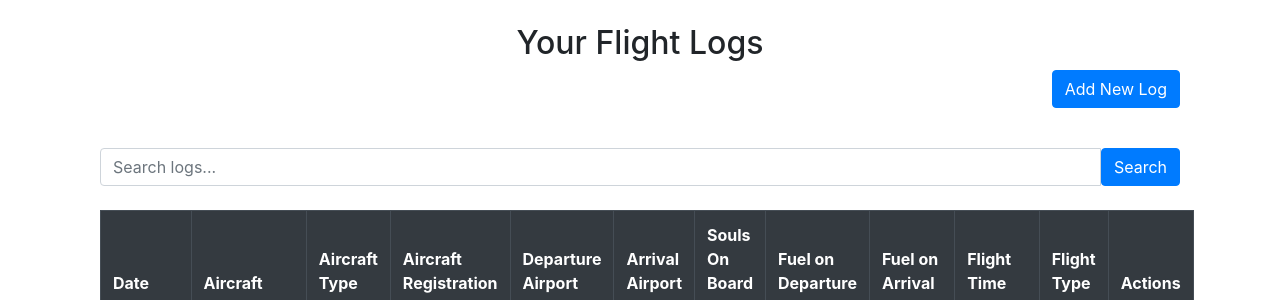
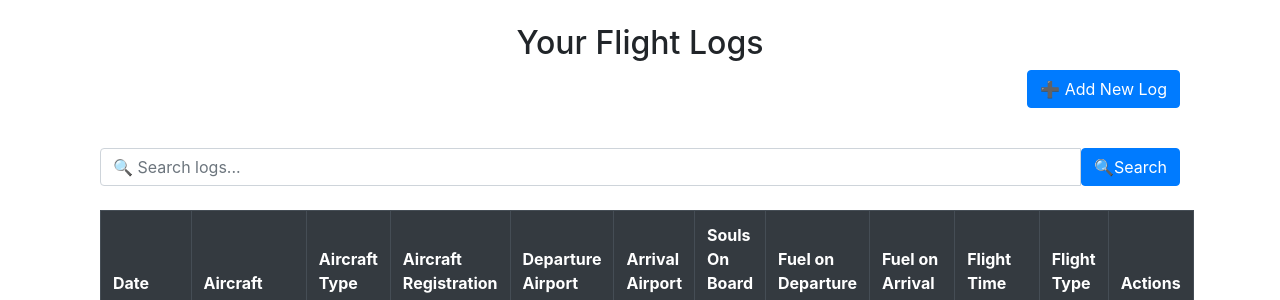
Before and after one commit to dcccalvin/SkyLog, a Django app: page /logbook/logs_list/ in a window 1280 px wide. Shown: the part 56-356 px from the top of the page. Run offline with Django 4.2, Linux system fonts and the light colour scheme; a user stored in the database is signed in; data comes from the database, SQL or seed files in the repository; both versions use the stored data as it was after the commit.

Commit message:
Enhance log list UI with improved button labels and search functionality icons UI/UX  Logs list #24

```diff
--- a/Pilot_Logbook/logs/templates/logs/log_list.html
+++ b/Pilot_Logbook/logs/templates/logs/log_list.html
@@ -10,17 +10,16 @@
 
 
     <div class="text-right mb-3 ">
-        <a href="{% url 'logs:create_log' %}" class="btn btn-primary">Add New Log</a>
+        <a href="{% url 'logs:create_log' %}" class="btn btn-primary">➕ Add New Log</a>
     </div>
     <br>
 
     <form method="GET" action="{% url 'logs:logs_list' %}" class="mb-4">
         <div class="input-group">
-            <input type="text" name="query" class="form-control" placeholder="Search logs..." value="{{ request.GET.query }}">
-            <button type="submit" class="btn btn-primary">Search</button>
+          <input type="text" name="query" class="form-control" placeholder="🔍 Search logs..." value="{{ request.GET.query }}">
+          <button type="submit" class="btn btn-primary"> 🔍Search</button>
         </div>
     </form>
-
 
     {% if logs %}
     <table class="table table-bordered table-striped">
@@ -55,10 +54,10 @@
                 <td>{{ log.fuel_on_arrival }}</td>
                 <td>{{ log.flight_time }}</td>
                 <td>{{ log.flight_type }}</td>
-                 <td>
-                    <a href="{% url 'logs:edit_log' log.id %}" class="btn btn-warning btn-sm " >Edit  </a>
-                    <a href="{% url 'logs:delete_log' log.id %}" class="btn btn-danger btn-sm ">Delete</a>
 
+                <td>
+                    <a href="{% url 'logs:edit_log' log.id %}" class="btn btn-warning btn-sm me-2">Edit</a>
+                    <a href="{% url 'logs:delete_log' log.id %}" class="btn btn-danger btn-sm">Delete</a>
                 </td>
 
             </tr>
@@ -66,7 +65,7 @@
         </tbody>
     </table>
     {% else %}
-    <p class="text-center">No flight logs available.</p>
+    <p class="text-center">☹️ No flight logs available.</p>
     {% endif %}
 </div>
 {% endblock %}
```
Also changed, not shown: Pilot_Logbook/db.sqlite3.
